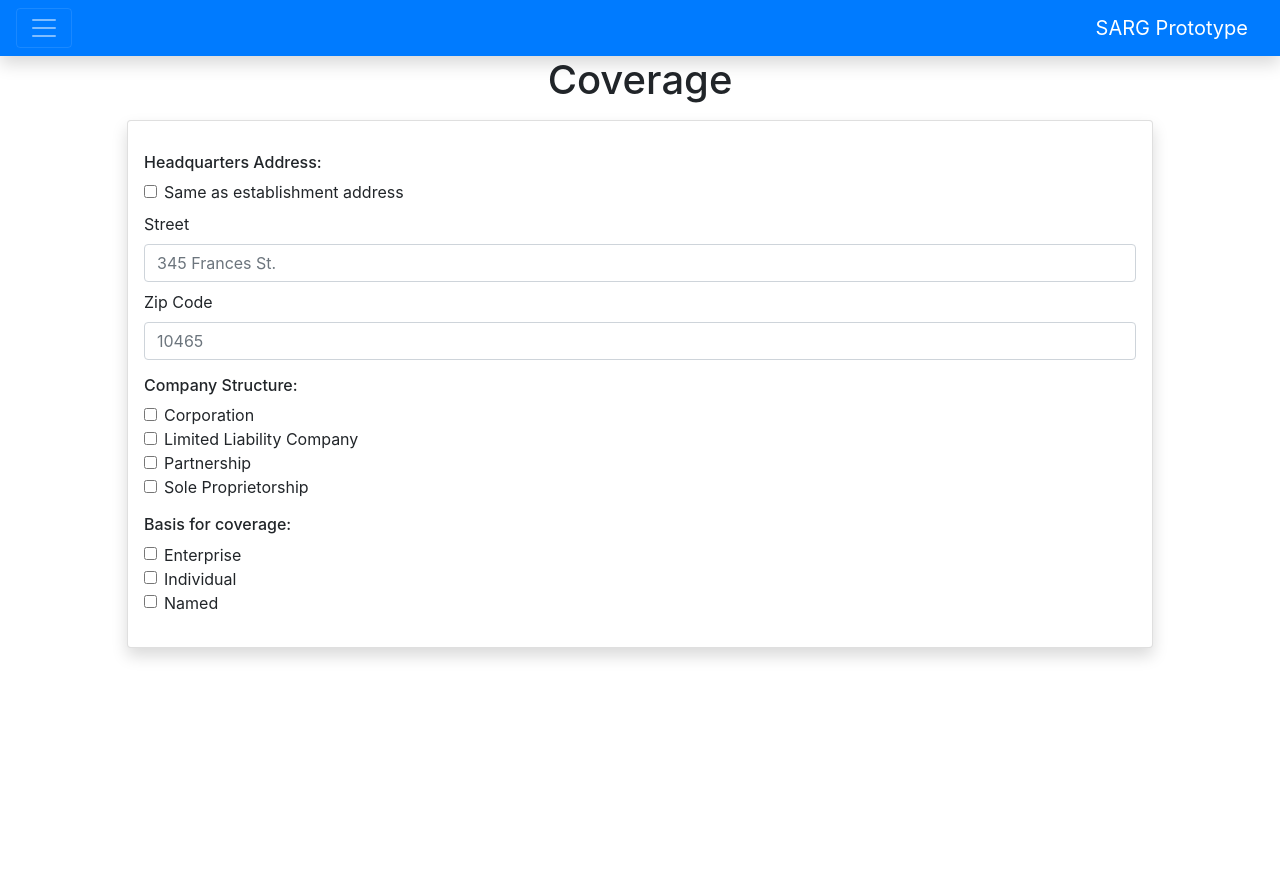
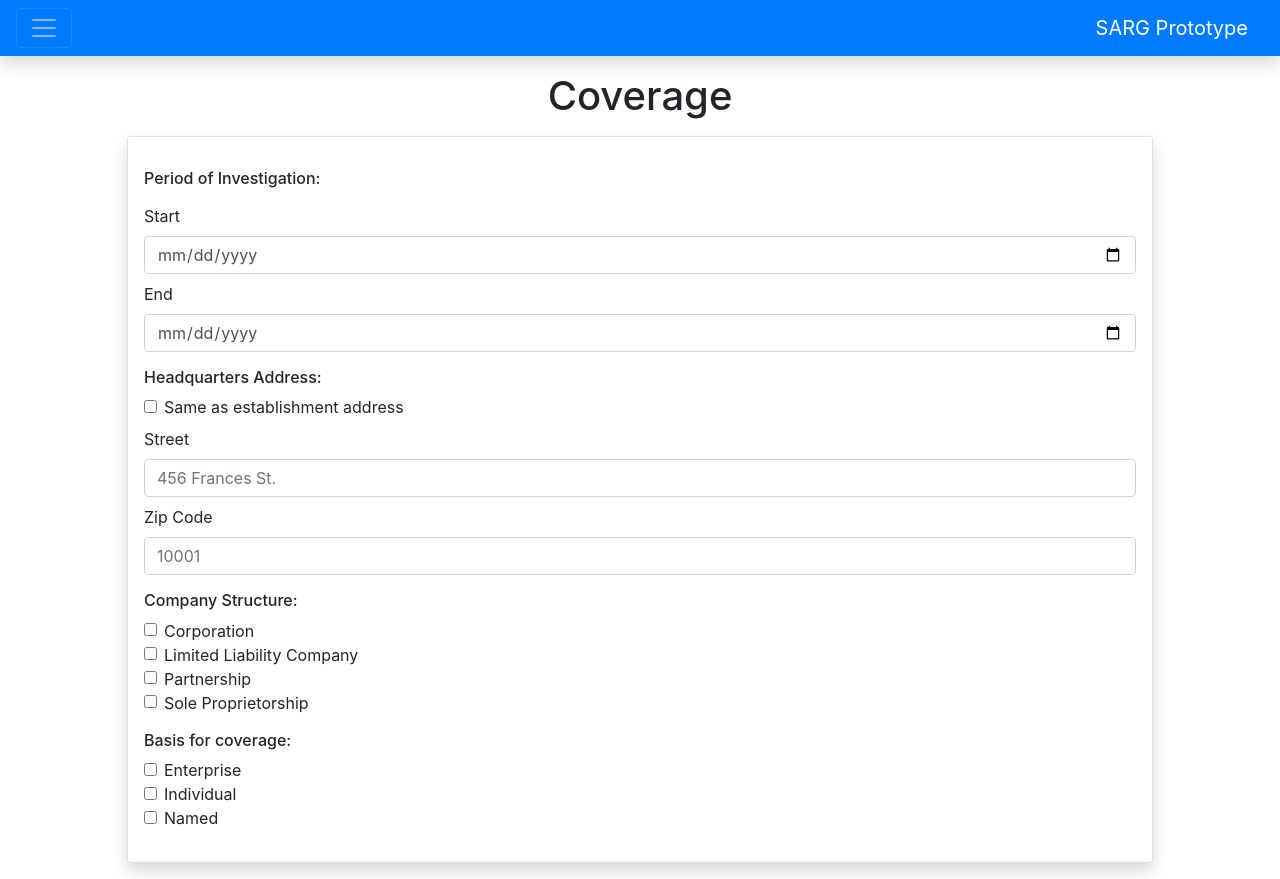
Before and after one commit to mthelm85/report-aide, a Vue app: page /coverage in a window 1280 px wide. Before the commit the page ends 800 px from the top, so only its background shows below. Built offline with nearby package versions, Linux system fonts and the light colour scheme.

Commit message:
added inv period

```diff
--- a/src/components/Coverage.vue
+++ b/src/components/Coverage.vue
@@ -2,19 +2,24 @@
   <div class="container">
     <div class="row justify-content-center">
       <div class="col-center">
-        <h1 class="text-center">Coverage</h1>
+        <h1 class="text-center mt-3">Coverage</h1>
         <div class="card m-3 shadow" style="min-width: 400px">
           <form class="p-3">
             <div class="form-group form-group-lg">
+              <h6 class="mt-3">Period of Investigation:</h6>
+              <label for="proprietorName" class="mt-2">Start</label>
+              <input type="date" id="invStart" class="form-control">
+              <label for="proprietorName" class="mt-2">End</label>
+              <input type="date" id="invEnd" class="form-control">
               <h6 class="mt-3">Headquarters Address:</h6>
               <div class="form-check">
-                <input type="checkbox" id="sameAddress" class="form-check-input">
+                <input @change="sameAddress" type="checkbox" id="sameAddress" class="form-check-input">
                 <label for="sameAddress">Same as establishment address</label>
               </div>
               <label for="street">Street</label>
-              <input class="form-control" type="text" id="street" placeholder="345 Frances St.">
+              <input v-model="hqAddress.street" class="form-control" type="text" id="street" placeholder="456 Frances St.">
               <label for="zip" class="mt-2">Zip Code</label>
-              <input class="form-control" type="number" id="zip" placeholder="10465">
+              <input v-model="hqAddress.zip" class="form-control" type="number" id="zip" placeholder="10001">
               <h6 class="mt-3">Company Structure:</h6>
               <div class="form-check">
                 <input v-model="type.corporation" type="checkbox" class="form-check-input" id="comp-type-corp">
@@ -162,10 +167,18 @@ export default {
           basis: '',
           checked: false
         },
+        invPeriod: {
+          start: '',
+          end: ''
+        },
         named: {
           basis: '',
           checked: false
         }
+      },
+      hqAddress: {
+        street: '',
+        zip: ''
       },
       money: {
         decimal: '.',
@@ -193,6 +206,18 @@ export default {
     year0 () {
       return new Date().getFullYear()
     }
+  },
+
+  methods: {
+    sameAddress () {
+      if (this.hqAddress.street === '') {
+        this.hqAddress.street = this.$store.state.caseInfo.street
+        this.hqAddress.zip = this.$store.state.caseInfo.zip
+      } else {
+        this.hqAddress.street = ''
+        this.hqAddress.zip = ''
+      }
+    }
   }
 
 }
--- a/src/components/Navbar.vue
+++ b/src/components/Navbar.vue
@@ -5,7 +5,7 @@
   <b-collapse is-nav id="nav_dropdown_collapse">
     <b-navbar-nav>
       <b-nav-item-dropdown text="FLSA" right>
-      <b-dropdown-item><router-link to="/">Employer Info</router-link></b-dropdown-item>
+      <b-dropdown-item><router-link to="/">Case Info</router-link></b-dropdown-item>
       <b-dropdown-item><router-link to="/coverage">Coverage</router-link></b-dropdown-item>
       <b-dropdown-item><router-link to="/report">Report</router-link></b-dropdown-item>
     </b-nav-item-dropdown>
--- a/src/components/Report.vue
+++ b/src/components/Report.vue
@@ -9,7 +9,7 @@
             <br>
             {{ street }}
             <br>
-            {{ city }}, {{ state }} {{ zip }}
+            {{ cityStateZip }}
           </div>
         </div>
         <div class="col float-right text-right">
@@ -20,8 +20,8 @@
           </div>
         </div>
       </div>
-      <h3 class="text-center mt-5">FLSA Narrative Report</h3>
-      <p class="mt-5">The legal name of the subject employer is {{ legalName }} and the trade name is {{ tradeName }}.
+      <h3 class="text-center mt-4">FLSA Narrative Report</h3>
+      <p class="mt-4">The legal name of the subject employer is {{ legalName }} and the trade name is {{ tradeName }}.
       </p>
       <p>The subject employer meets the definition of <i>enterprise engaged in commerce or in the production of goods
         for commerce</i>, per Section 203(s)(1)(A) of the Act, as its annual dollar volume of business done was
@@ -45,14 +45,11 @@ export default {
     caseId () {
       return this.$store.state.caseInfo.caseId
     },
-    city () {
-      return this.$store.state.caseInfo.city
+    cityStateZip () {
+      return this.$store.state.caseInfo.cityStateZip
     },
     ein () {
       return this.$store.state.caseInfo.ein
-    },
-    state () {
-      return this.$store.state.caseInfo.state
     },
     street () {
       return this.$store.state.caseInfo.street
--- a/src/components/Start.vue
+++ b/src/components/Start.vue
@@ -10,7 +10,6 @@
               <input v-model="caseId" class="form-control" type="number" placeholder="1235467">
               <h6 class="mt-3">EIN or SSN:</h6>
               <input v-model="ein" class="form-control" type="text" placeholder="12-3456789">
-              {{ ein }}
               <h6 class="mt-3">Employer Name:</h6>
               <label for="legalName">Legal Name</label>
               <input v-model="legalName" class="form-control" type="text" placeholder="Johnny III, Inc.">
@@ -50,8 +49,8 @@ export default {
     async next () {
       try {
         let cityState = await Axios.post(`https://maps.googleapis.com/maps/api/geocode/json?&address=${this.zip}`)
-        this.$store.state.caseInfo.city = cityState.data.results[0].address_components[1].short_name
-        this.$store.state.caseInfo.state = cityState.data.results[0].address_components[2].short_name
+        console.log(cityState.data.results)
+        this.$store.state.caseInfo.cityStateZip = cityState.data.results[0].formatted_address.slice(0, -5)
       } catch (err) {
         console.log(err)
       }
--- a/src/store/store.js
+++ b/src/store/store.js
@@ -11,8 +11,7 @@ export const store = new Vuex.Store({
       tradeName: '',
       legalName: '',
       street: '',
-      city: '',
-      state: '',
+      cityStateZip: '',
       zip: ''
     }
   }
```
